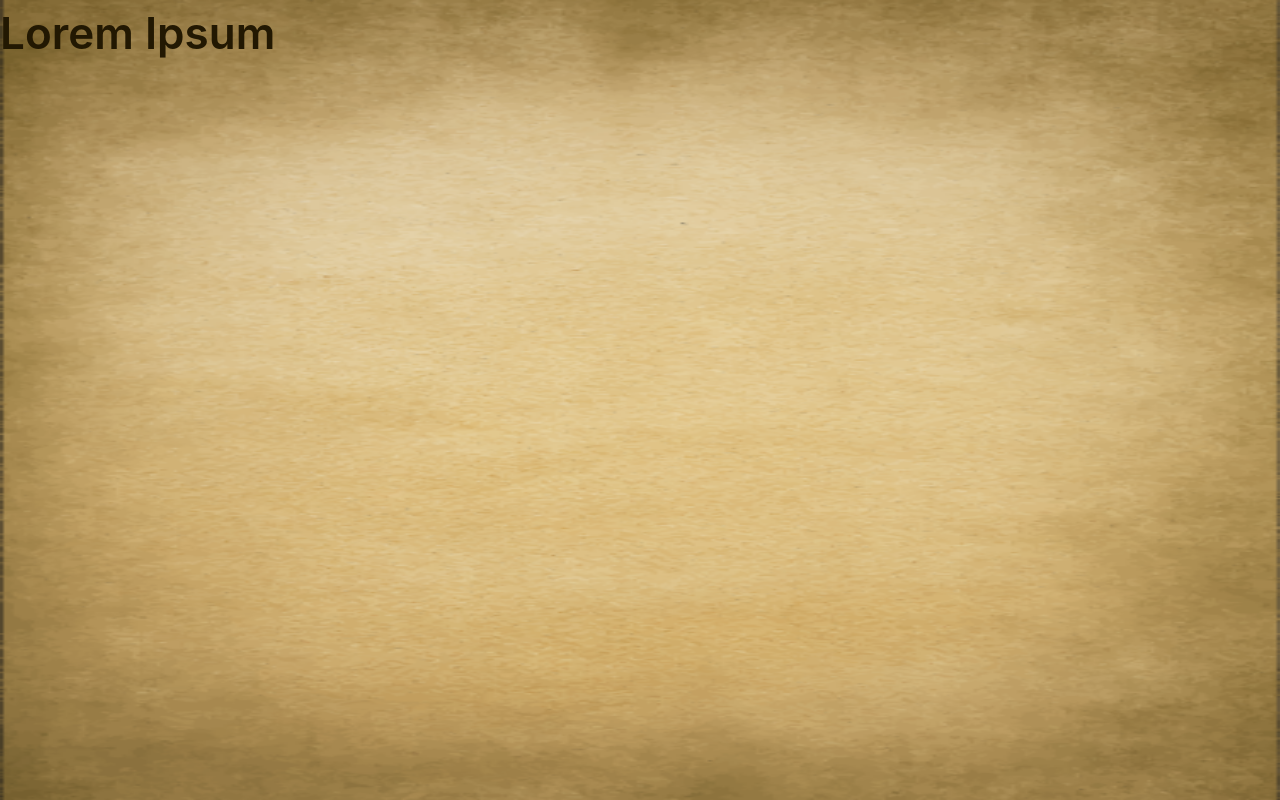
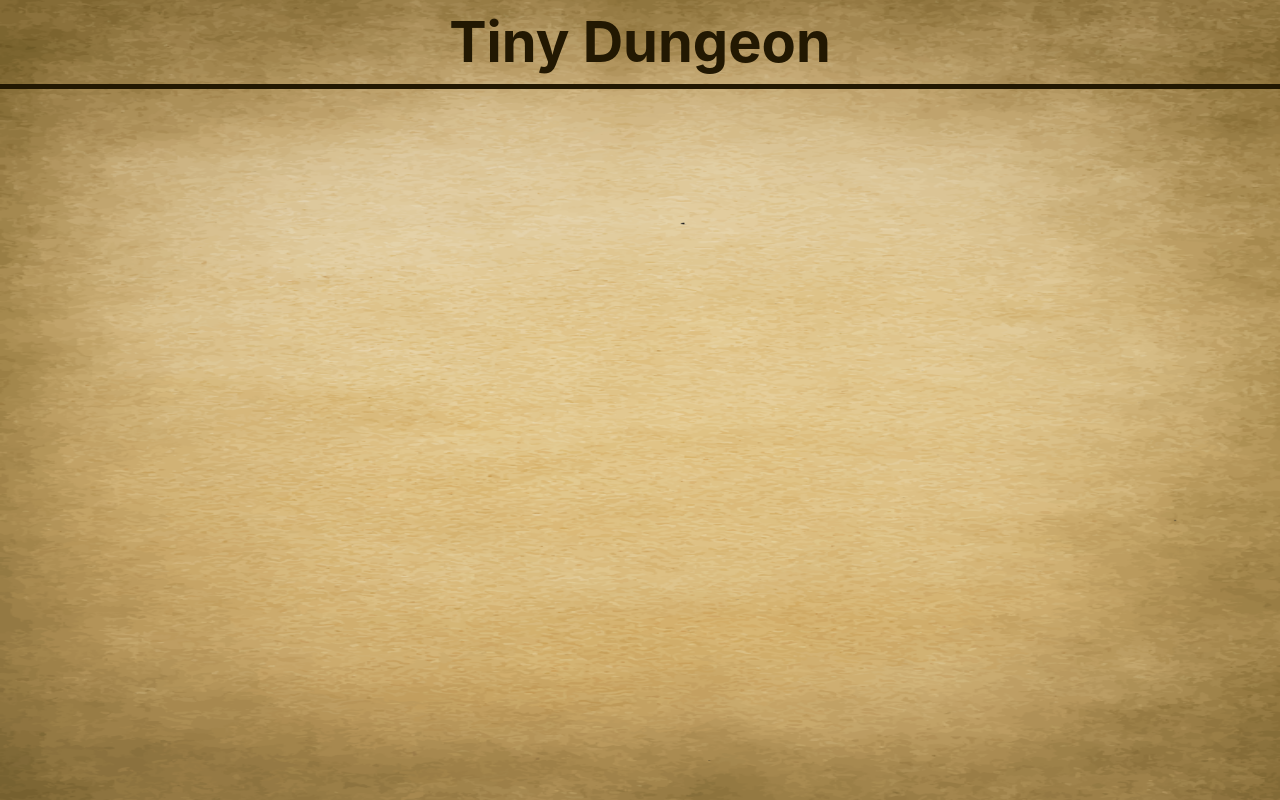
Before and after one commit to DeepSky8/tiny-dungeon, a React (Vite) app: page / in a window 1280 px wide. Built offline with nearby package versions, Linux system fonts and the light colour scheme.

Commit message:
Add Header

```diff
--- /dev/null
+++ b/src/components/home/Header.jsx
@@ -0,0 +1,12 @@
+import React from "react";
+
+const Header = () => {
+    return (
+        <div className="header__container">
+            <h1>Tiny Dungeon</h1>
+
+        </div>
+    )
+}
+
+export default Header
--- a/src/components/home/Home.jsx
+++ b/src/components/home/Home.jsx
@@ -1,9 +1,11 @@
 import React from "react";
+import Header from "./Header";
 
 const Home = () => {
     return (
         <div className="home__container">
-            Lorem Ipsum
+            <Header />
+
         </div>
     )
 }
--- /dev/null
+++ b/src/styles/components/_header.scss
@@ -0,0 +1,11 @@
+.header__container {
+    border-style: solid;
+    border-width: 0 0 5px 0;
+    border-color: $text-brown;
+}
+
+h1 {
+    margin: 0;
+    padding: 0;
+    text-align: center;
+}
--- a/src/styles/components/_home.scss
+++ b/src/styles/components/_home.scss
@@ -6,3 +6,10 @@
     font-weight: 600;
     color: $text-brown;
 }
+
+@media only screen and (min-device-width: $desktop-breakpoint) {
+    .home__container {
+        background-image: url("../../../src/assets/parchment_large.png");
+        font-size: $calcFontSize;
+    }
+}
--- a/src/styles/styles.scss
+++ b/src/styles/styles.scss
@@ -1,5 +1,6 @@
 @import "../styles/base/settings";
 @import "../styles/base/base";
 @import "../styles/components/home";
+@import "../styles//components/header";
 @import "../styles/components/notFoundPage";
 @import "../styles/components/createTrait";
```
